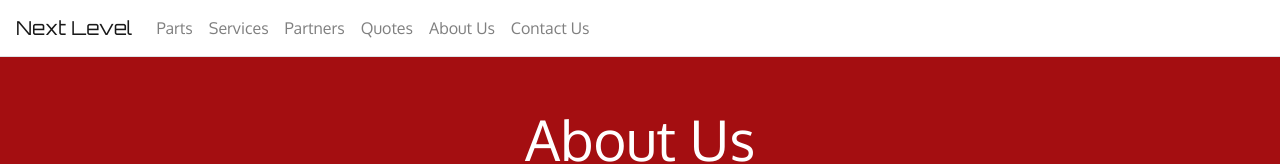
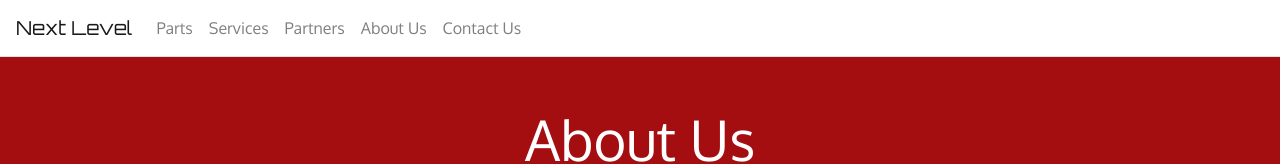
Before and after one commit to trakyari/nextlevelwebsite, a plain HTML site: page about-us.html in a window 1280 px wide. Shown: the top 164 px of the page. Drawn offline with nearby package versions, Linux system fonts and the light colour scheme.

Commit message:
Update about-us.html

```diff
--- a/about-us.html
+++ b/about-us.html
@@ -65,9 +65,6 @@
             </li>
             <li class="nav-item">
                 <a href="partners.html" class="nav-link">Partners</a>
-            </li>
-            <li class="nav-item">
-                <a href="quotes.html" class="nav-link">Quotes</a>
             </li>
             <li class="nav-item">
                 <a href="about-us.html" class="nav-link">About Us</a>
```
